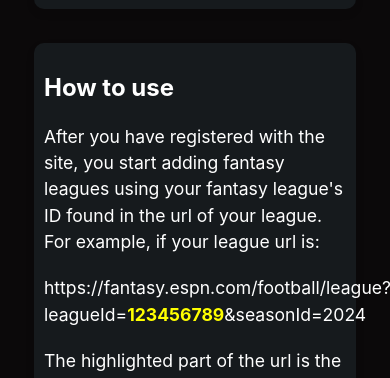
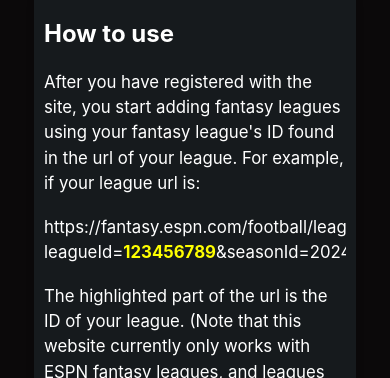
Before and after one commit to kylewillis21/fantasyFootballStats, a React (Create React App) app in the folder fantasy-graphs/: page / in a window 390 px wide. Shown: the part 1105-1483 px from the top of the page. Built offline with nearby package versions, Linux system fonts and the light colour scheme; no server answers.

Commit message:
Home mobile fixes

```diff
--- a/fantasy-graphs/src/styles/Home.css
+++ b/fantasy-graphs/src/styles/Home.css
@@ -156,7 +156,9 @@
   }
 
   .info p {
-    font-size: 1.1rem;
+    /* border: 1px blue solid; */
+    overflow: auto;
+    font-size: 1.05rem;
     line-height: 1.5;
     margin-top: 2px;
     flex-grow: 1;
```
